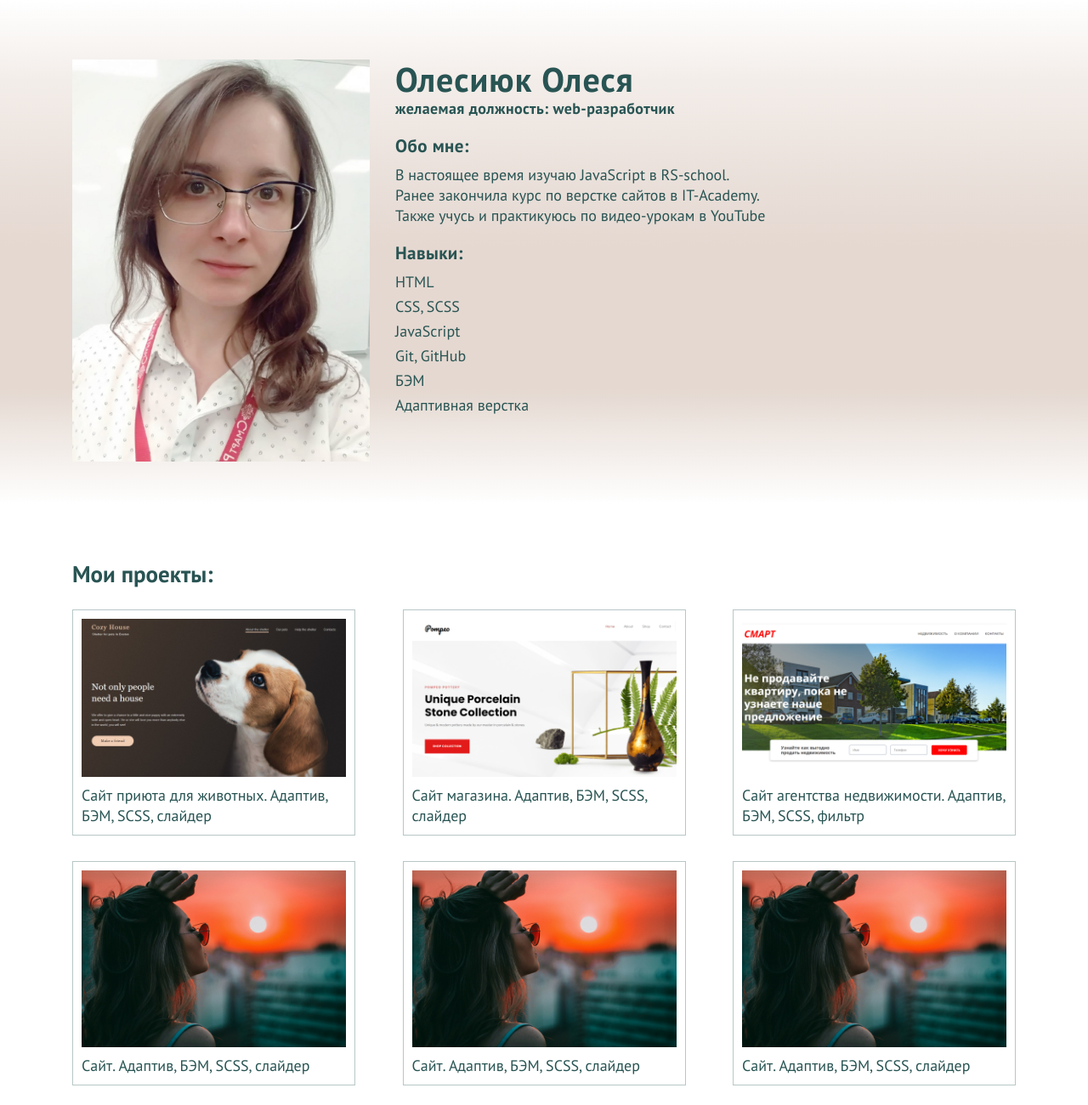
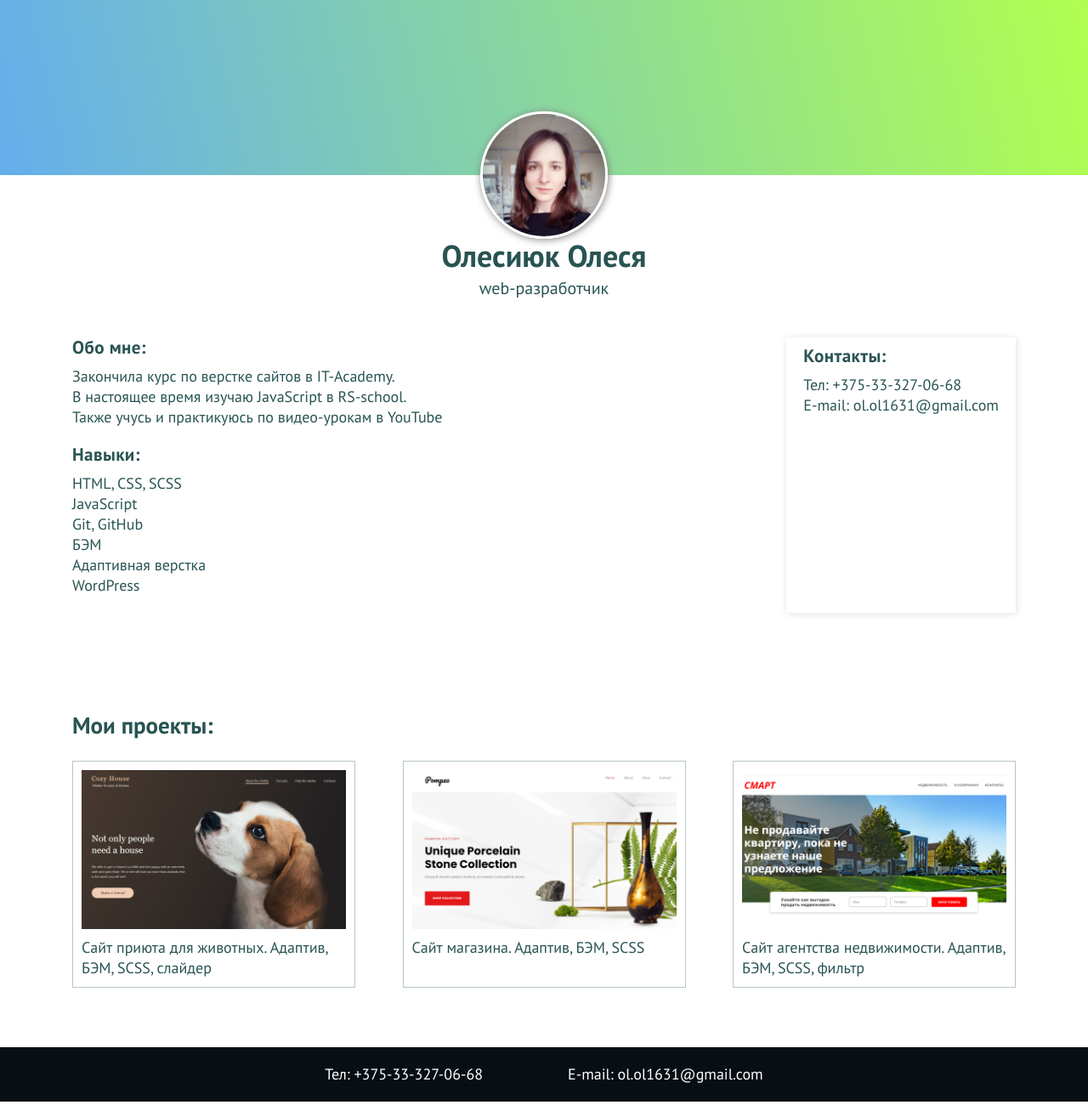
Before and after one commit to olol1631/cv, a plain HTML site: page index.html in a window 1280 px wide. Shown: the top 1300 px of the page at 85% size. Drawn offline with Linux system fonts and the light colour scheme.

Commit message:
Change photo and style

```diff
--- a/css/style.scss
+++ b/css/style.scss
@@ -34,7 +34,7 @@ body{
     padding: 70px 0 50px;
     margin-bottom: 70px;
     background: rgb(255,255,255);
-    background: linear-gradient(0deg, rgba(255,255,255,1) 0%, rgba(228,216,208,1) 23%, rgba(229,216,209,1) 39%, rgba(229,216,209,1) 51%, rgba(232,221,215,1) 60%, rgba(243,237,233,1) 84%, rgba(255,255,255,1) 100%);
+    background: linear-gradient(0deg, rgba(255,255,255,1) 0%, rgba(208,222,228,1) 18%, rgba(232,221,215,1) 62%, rgba(255,255,255,1) 100%);;
     @media  (max-width: 768px){
         margin-bottom: 50px;
         padding: 50px 0 30px;
@@ -137,7 +137,7 @@ body{
 }
 .footer{
     padding: 20px 0;
-    background-color: #285453;
+    background-color: #070f15;
     &__inner{
         display: flex;
         gap: 10px 100px;
--- a/index.html
+++ b/index.html
@@ -15,34 +15,43 @@
 
 <body>
     <section class="about-me">
+        <div class="about-me__top">
+            <div class="about-me__img-container">
+                <img src="img/myphoto.jpg" alt="" class="about-me__img">
+            </div>
+        </div>
         <div class="container">
-            <div class="about-me__inner">
-                <div class="about-me__img-container">
-                    <img src="img/myfoto.jpg" alt="" class="about-me__img">
-                </div>
-                <div class="about-me__content">
-                    <h1 class="about-me__title">Олесиюк Олеся</h1>
-                    <p class="about-me__subtitle">желаемая должность: web-разработчик</p>
+            <h1 class="about-me__title">
+                Олесиюк Олеся </h1>
+            <div class="about-me__subtitle">
+                web-разработчик </div>
+            <div class="about-me__content">
+                <div class="about-me__items">
                     <div class="about-me__box">
                         <h3 class="about-me__box-title">Обо мне:</h3>
+                        <p class="about-me__desc">Закончила курс по верстке сайтов в IT-Academy.</p>
                         <p class="about-me__desc">В настоящее время изучаю JavaScript в RS-school.</p>
-                        <p class="about-me__desc">Ранее закончила курс по верстке сайтов в IT-Academy.</p>
                         <p class="about-me__desc">Также учусь и практикуюсь по видео-урокам в YouTube</p>
                     </div>
                     <div class="about-me__box">
                         <h3 class="about-me__box-title">Навыки:</h3>
                         <ul class="about-me__skills">
-                            <li class="about-me__skill">HTML</li>
-                            <li class="about-me__skill">CSS, SCSS</li>
+                            <li class="about-me__skill">HTML, CSS, SCSS</li>
                             <li class="about-me__skill">JavaScript</li>
                             <li class="about-me__skill">Git, GitHub</li>
                             <li class="about-me__skill">БЭМ</li>
                             <li class="about-me__skill">Адаптивная верстка</li>
+                            <li class="about-me__skill">WordPress</li>
                         </ul>
                     </div>
-
+                </div>
+                <div class="about-me__contact">
+                    <h3 class="about-me__box-title">Контакты:</h3>
+                    <a href="tel:+375333270668" class="phone">Тел: +375-33-327-06-68</a><br>
+                    <a href="mailto:ol.ol1631@gmail.com" class="mail">E-mail: ol.ol1631@gmail.com</a>
                 </div>
             </div>
+
         </div>
     </section>
     <section class="projects">
@@ -50,31 +59,23 @@
             <div class="projects__inner">
                 <h2 class="projects__title">Мои проекты:</h2>
                 <div class="projects__box">
-                    <a href="#" class="projects__item" target="_blank">
-                        <img src="img/screenshot_shelter.jpg" alt="shelter" class="projects__img">
+                    <a href="https://olol1631.github.io/Shelter" class="projects__item" target="_blank">
+                        <img src="img/screenshot_shelter.jpg"
+                            alt="shelter" class="projects__img">
                         <p class="projects__desc">Сайт приюта для животных. Адаптив, БЭМ, SCSS, слайдер</p>
                     </a>
+
                     <a href="https://olol1631.github.io/pompeo/" class="projects__item" target="_blank">
-                        <img src="img/screenshot_pompeo.jpg" alt="pompeo" class="projects__img">
-                        <p class="projects__desc">Сайт магазина. Адаптив, БЭМ, SCSS, слайдер</p>
+                        <img src="img/screenshot_pompeo.jpg"
+                            alt="pompeo" class="projects__img">
+                        <p class="projects__desc">Сайт магазина. Адаптив, БЭМ, SCSS</p>
                     </a>
+
                     <a href="https://olol1631.github.io/realt/" class="projects__item" target="_blank">
-                        <img src="img/screenshot_realt.jpg" alt="realt" class="projects__img">
+                        <img src="img/screenshot_realt.jpg"
+                            alt="realt" class="projects__img">
                         <p class="projects__desc">Сайт агентства недвижимости. Адаптив, БЭМ, SCSS, фильтр</p>
                     </a>
-                    <a href="#" class="projects__item" target="_blank">
-                        <img src="img/pietra-schwarzler-FqdfVIdgR98-unsplash.jpg" alt="" class="projects__img">
-                        <p class="projects__desc">Сайт. Адаптив, БЭМ, SCSS, слайдер</p>
-                    </a>
-                    <a href="#" class="projects__item" target="_blank">
-                        <img src="img/pietra-schwarzler-FqdfVIdgR98-unsplash.jpg" alt="" class="projects__img">
-                        <p class="projects__desc">Сайт. Адаптив, БЭМ, SCSS, слайдер</p>
-                    </a>
-                    <a href="#" class="projects__item" target="_blank">
-                        <img src="img/pietra-schwarzler-FqdfVIdgR98-unsplash.jpg" alt="" class="projects__img">
-                        <p class="projects__desc">Сайт. Адаптив, БЭМ, SCSS, слайдер</p>
-                    </a>
-
                 </div>
             </div>
         </div>
```
Also changed, not shown: css/style.css, img/myfoto.jpg (deleted), img/myphoto.jpg (added), 1 other file.
